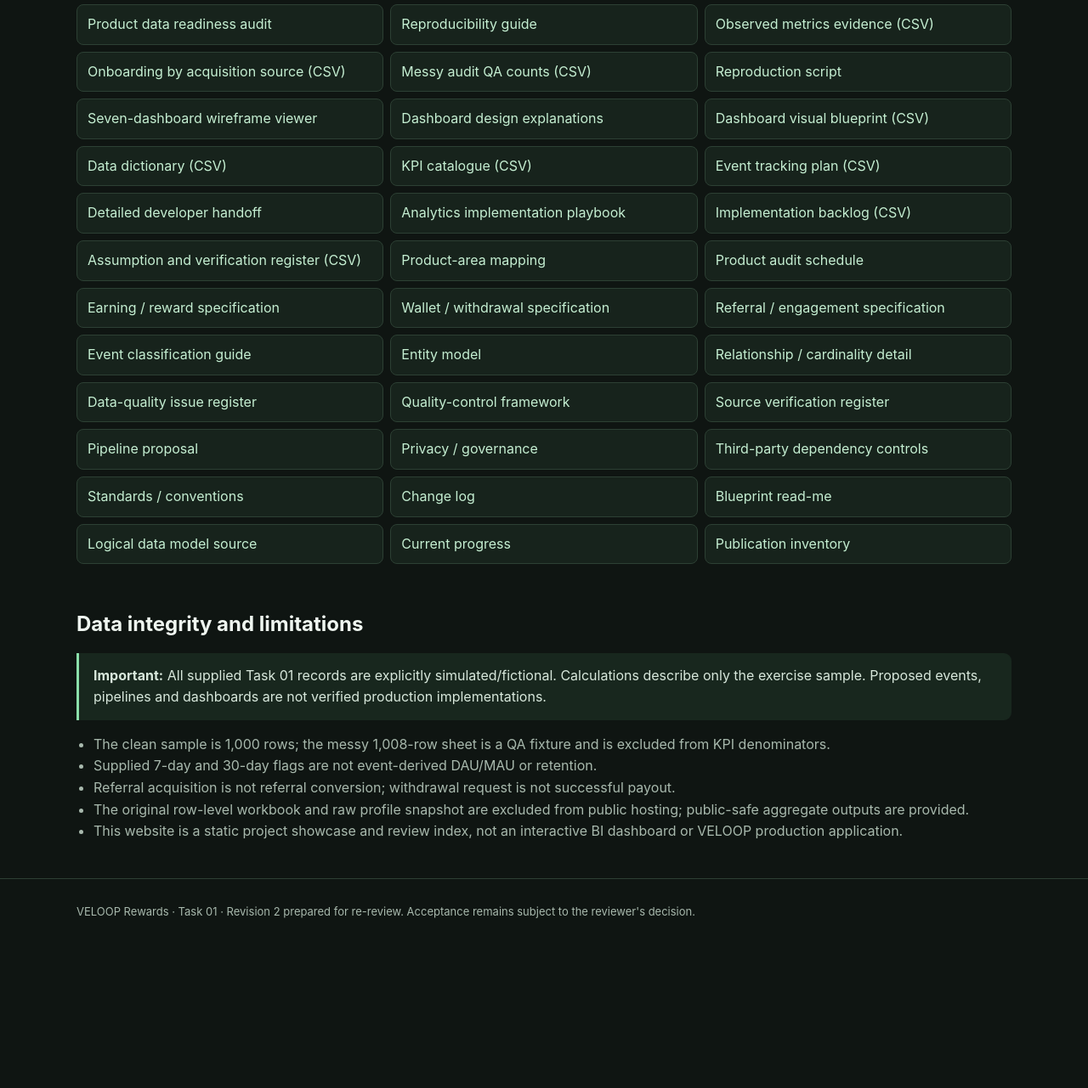
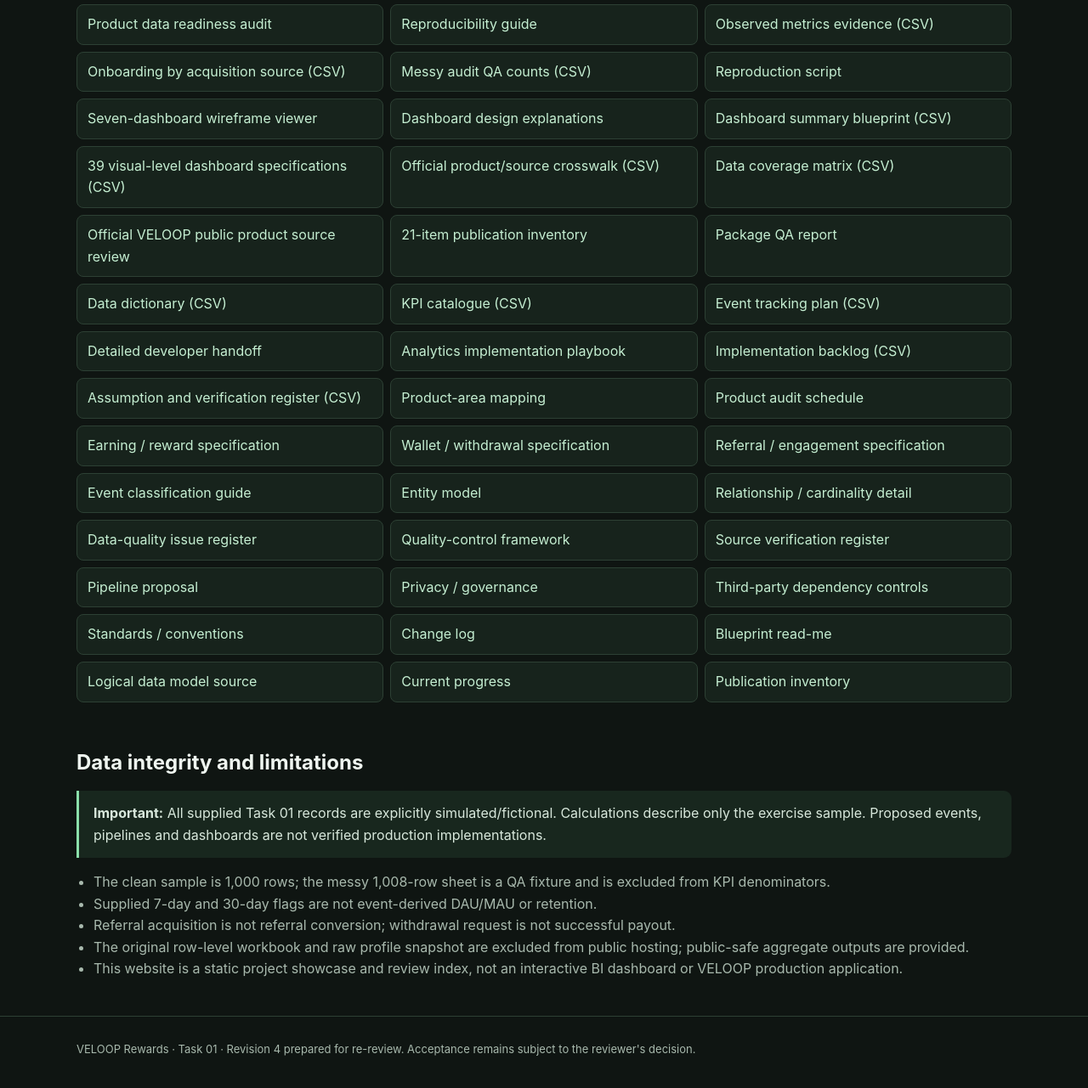
Before and after one commit to stupid-boy-dot/VELOOP-Rewards-Data-Analytics, a plain HTML site: page index.html in a window 1280 px wide. Shown: the part 1277-2558 px from the top of the page at 85% size. Before the commit the page ends 2409 px from the top, so only its background shows below. Drawn offline with Linux system fonts and the light colour scheme.

Commit message:
Update reviewer showcase for Task 01 revision 4

```diff
--- a/index.html
+++ b/index.html
@@ -15,7 +15,7 @@ section{padding:26px 0}h2{font-size:24px;margin:0 0 14px}h3{font-size:16px;margi
 </style></head>
 <body><header class="top"><div class="wrap"><div class="brand">VELOOP REWARDS / DATA ANALYTICS</div></div></header>
 <main class="wrap">
-<div class="hero"><div class="eyebrow">Data Analyst Internship · Task 01 · Review Revision 2</div>
+<div class="hero"><div class="eyebrow">Data Analyst Internship · Task 01 · Review Revision 4</div>
 <h1>Product Analytics &amp; Data Readiness Blueprint</h1>
 <p class="lead">A reviewer-facing index of the actual analytical schedules, reproducible sample calculations, seven dashboard designs, event contracts and proposed implementation path.</p>
 <span class="state">Initial review: 65% · Not approved · Re-review pending</span>
@@ -40,7 +40,13 @@ section{padding:26px 0}h2{font-size:24px;margin:0 0 14px}h3{font-size:16px;margi
 <a href="analysis/reproduce_metrics.py">Reproduction script</a>
 <a href="dashboard-wireframes.html">Seven-dashboard wireframe viewer</a>
 <a href="docs/DASHBOARD_DESIGN_SPECIFICATIONS.md">Dashboard design explanations</a>
-<a href="deliverables/dashboard-blueprint.csv">Dashboard visual blueprint (CSV)</a>
+<a href="deliverables/dashboard-blueprint.csv">Dashboard summary blueprint (CSV)</a>
+<a href="deliverables/dashboard-visual-specifications.csv">39 visual-level dashboard specifications (CSV)</a>
+<a href="deliverables/product-source-crosswalk.csv">Official product/source crosswalk (CSV)</a>
+<a href="deliverables/data-coverage-matrix.csv">Data coverage matrix (CSV)</a>
+<a href="docs/PUBLIC_PRODUCT_SOURCE_REVIEW.md">Official VELOOP public product source review</a>
+<a href="docs/PUBLICATION_INVENTORY.md">21-item publication inventory</a>
+<a href="docs/PACKAGE_QA_REPORT.md">Package QA report</a>
 <a href="deliverables/data-dictionary.csv">Data dictionary (CSV)</a>
 <a href="deliverables/kpi-catalogue.csv">KPI catalogue (CSV)</a>
 <a href="deliverables/event-tracking-plan.csv">Event tracking plan (CSV)</a>
@@ -76,5 +82,5 @@ section{padding:26px 0}h2{font-size:24px;margin:0 0 14px}h3{font-size:16px;margi
 <li>The original row-level workbook and raw profile snapshot are excluded from public hosting; public-safe aggregate outputs are provided.</li>
 <li>This website is a static project showcase and review index, not an interactive BI dashboard or VELOOP production application.</li>
 </ul></section>
-</main><footer class="foot"><div class="wrap">VELOOP Rewards · Task 01 · Revision 2 prepared for re-review. Acceptance remains subject to the reviewer's decision.</div></footer>
+</main><footer class="foot"><div class="wrap">VELOOP Rewards · Task 01 · Revision 4 prepared for re-review. Acceptance remains subject to the reviewer's decision.</div></footer>
 </body></html>
```
